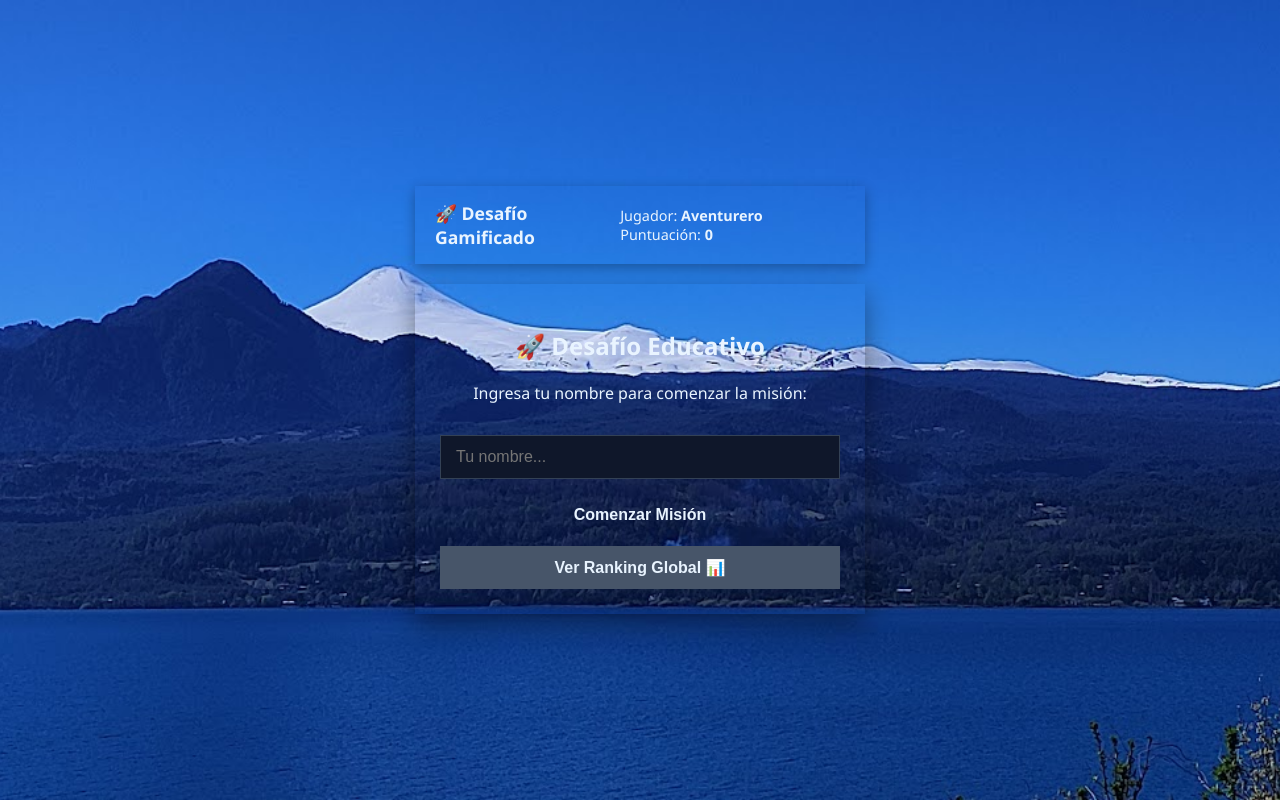
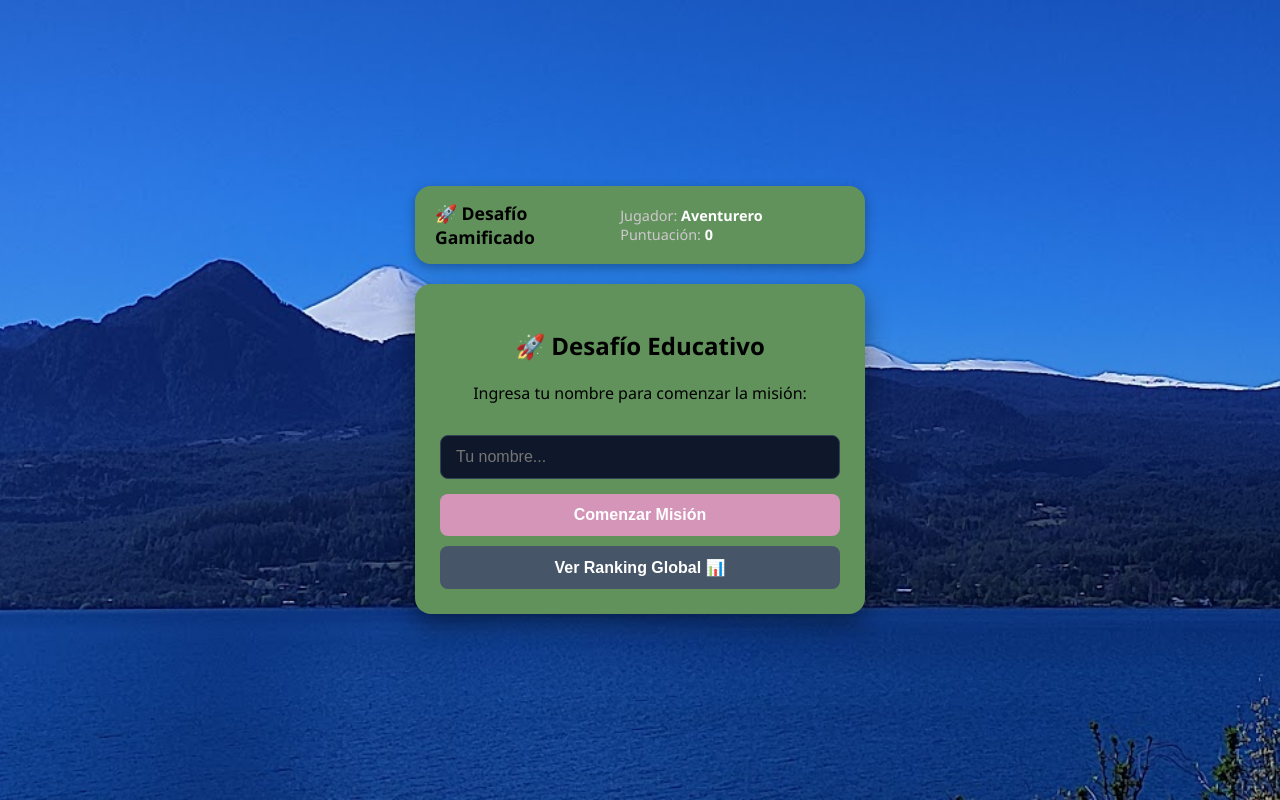
Before and after one commit to SoyMuyFelix/Juego-de-prueba, a plain HTML site: page index.html in a window 1280 px wide. Drawn offline with Linux system fonts and the light colour scheme.

Commit message:
Refactor CSS variables and styles for consistency

```diff
--- a/style.css
+++ b/style.css
@@ -2,13 +2,19 @@
    1. VARIABLES Y CONFIGURACIÓN GLOBAL
    ========================================= */
 :root {
-    --color-fondo: #071077;
-    --color-card: #886cd5d2;
-    --color-primario: #00bfe7;
-    --color-primario-hover: #cd0ae1;
-    --color-acceso: #fb00f9;
-    --color-texto: #e9f4ff;
-    --color-texto-secundario: #dfd5dd;
+    --color-bg-primary: #ffffff;
+    --color-bg-card: #61925b;
+    --color-bg-modal: #323e51;
+    --color-text-main: #ffffff;
+    --color-text-muted: #cec8cd;
+    --color-accent: #d495b9;
+    --color-success: #10b981;
+    --color-danger: #ef4444;
+    --color-btn-alt: #475569;
+    --radio-card: 16px;
+    --radio-btn: 8px;
+    --transition-speed: 0.2s;
+}
 
 body {
     font-family: 'Segoe UI', Tahoma, Geneva, Verdana, sans-serif;
```
